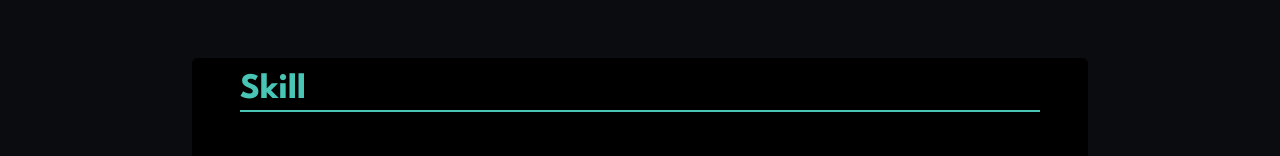
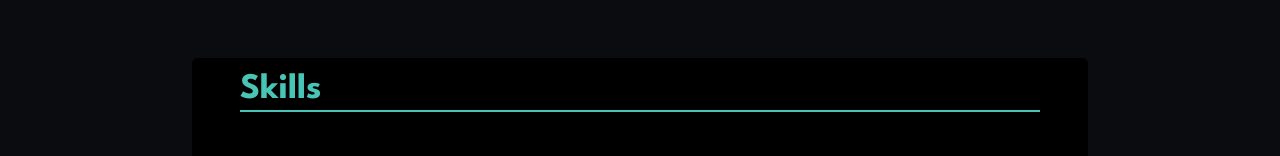
Before and after one commit to th-herve/portfolio, a React (Create React App) app: page / in a window 1280 px wide. Shown: the part 526-682 px from the top of the page. Built offline with nearby package versions, Linux system fonts and the light colour scheme; a web font is replaced by a local one.

Commit message:
Fix typo

```diff
--- a/src/components/skill.js
+++ b/src/components/skill.js
@@ -7,7 +7,7 @@
         <div className="flex flex-col items-center">
           <div>
             <div className="mb-10 border-b-2 border-solid border-cyan">
-              <h2 className="text-4xl font-bold">Skill</h2>
+              <h2 className="text-4xl font-bold">Skills</h2>
             </div>
             {Object.keys(skills).map((category) => (
               <div key={category} className="mb-10">
```
